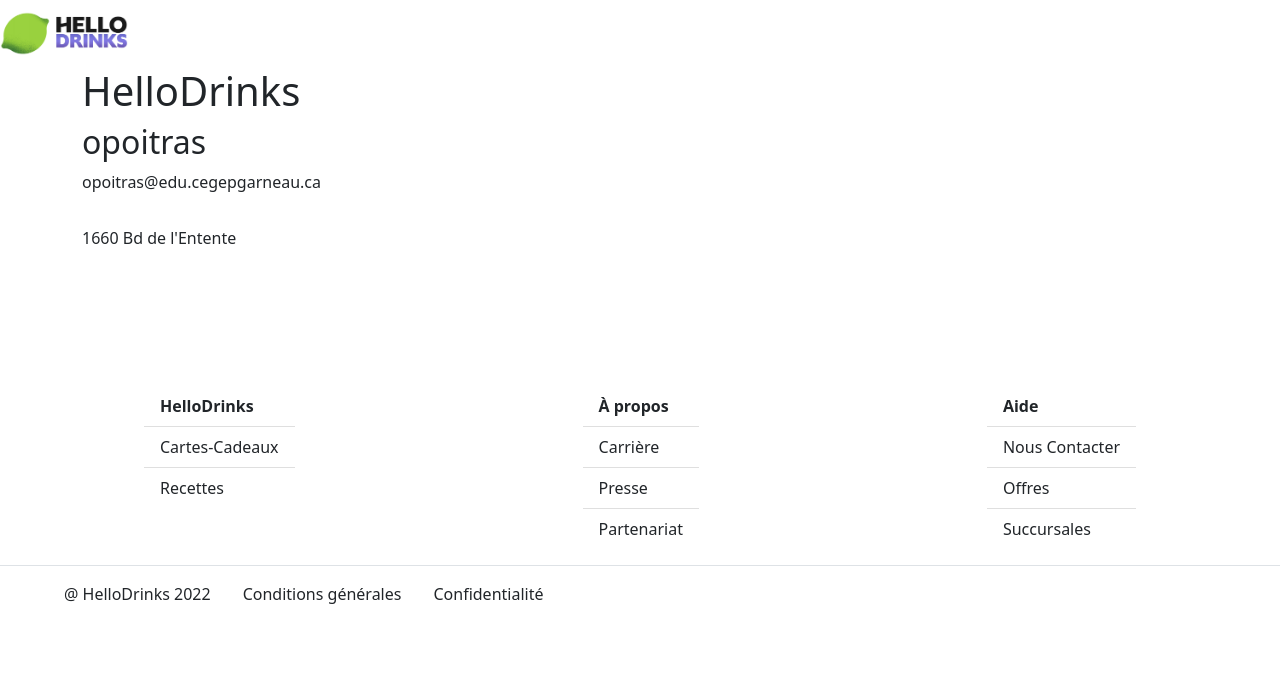
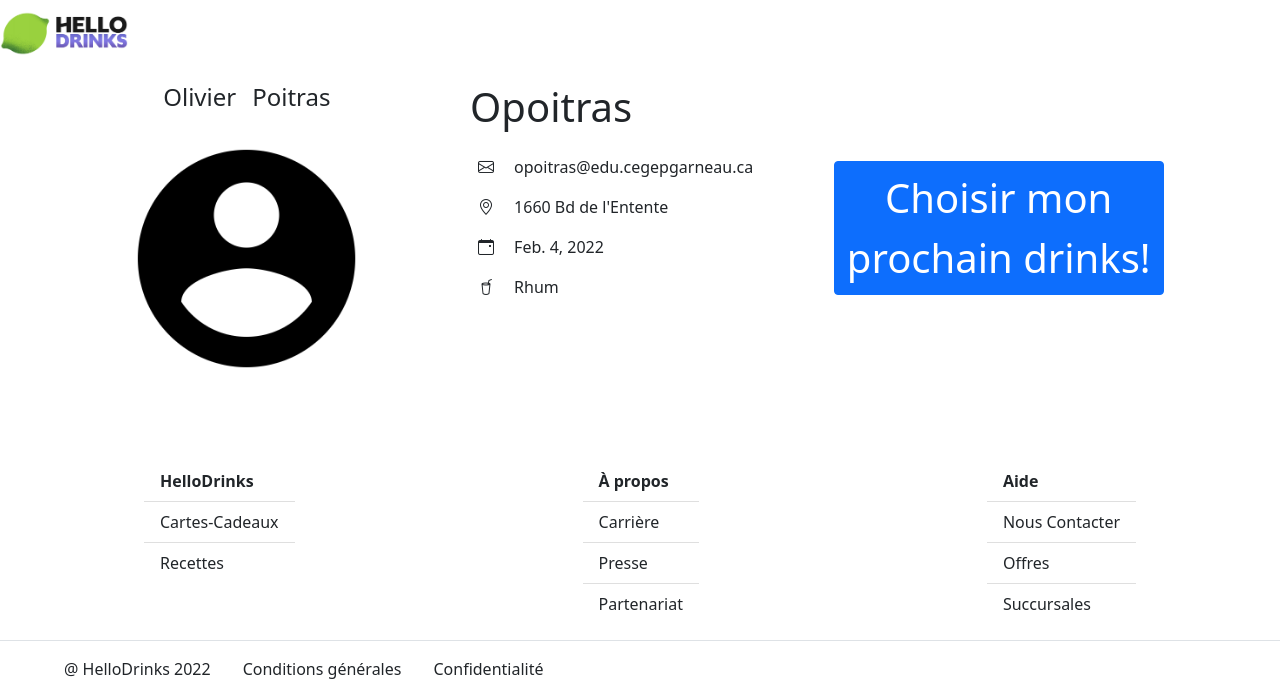
Before and after one commit to levydanqc/helloDrinks, a Django app: template helloDrinks/templates/helloDrinks/usager.html in a window 1280 px wide. Shown: the top 679 px of the page. Run offline with Django 4.2, Linux system fonts and the light colour scheme; the template is opened without the code that fills it: values that come from a table or form of the project are taken from there, others are empty; data comes from the database, SQL or seed files in the repository.

Commit message:
Ajout de la vue des usagers.

```diff
--- a/helloDrinks/static/helloDrinks/styles/styles.css
+++ b/helloDrinks/static/helloDrinks/styles/styles.css
@@ -10,9 +10,14 @@
 body {
   height: 100%; }
 
-img {
+img.left.right {
   object-fit: cover; }
-  img.left {
-    object-position: left; }
-  img.right {
-    object-position: right; }
+
+img.left {
+  object-position: left; }
+
+img.right {
+  object-position: right; }
+
+img.thumbnail {
+  object-fit: none; }
--- a/helloDrinks/static/helloDrinks/styles/styles.scss
+++ b/helloDrinks/static/helloDrinks/styles/styles.scss
@@ -15,11 +15,16 @@
 }
 
 img {
-  object-fit: cover;
+  &.left.right {
+    object-fit: cover;
+  }
   &.left {
     object-position: left;
   }
   &.right {
     object-position: right;
   }
+  &.thumbnail {
+    object-fit: none;
+  }
 }
--- a/helloDrinks/templates/helloDrinks/index.html
+++ b/helloDrinks/templates/helloDrinks/index.html
@@ -1,6 +1,6 @@
 {% extends 'helloDrinks/master.html' %} {% load static %}
 <!-- -->
-{% block title %} HelloDrinks {% endblock %}
+{% block title %}Accueil{% endblock %}
 <!-- -->
 {% block content %}
 
--- a/helloDrinks/templates/helloDrinks/master.html
+++ b/helloDrinks/templates/helloDrinks/master.html
@@ -11,6 +11,10 @@
       href="{% static 'helloDrinks/styles/styles.css' %}"
     />
     <link
+      rel="stylesheet"
+      href="https://cdn.jsdelivr.net/npm/bootstrap-icons@1.5.0/font/bootstrap-icons.css"
+    />
+    <link
       href="https://cdn.jsdelivr.net/npm/bootstrap@5.1.3/dist/css/bootstrap.min.css"
       rel="stylesheet"
       integrity="sha384-1BmE4kWBq78iYhFldvKuhfTAU6auU8tT94WrHftjDbrCEXSU1oBoqyl2QvZ6jIW3"
@@ -21,7 +25,7 @@
       href="{% static 'helloDrinks/assets/favicon.ico' %}"
       type="image/x-icon"
     />
-    <title>{% block title %}{% endblock %}</title>
+    <title>{% block title %}{% endblock %} - HelloDrinks</title>
   </head>
   <body>
     <header class="bg-white w-100">
--- a/helloDrinks/templates/helloDrinks/usager.html
+++ b/helloDrinks/templates/helloDrinks/usager.html
@@ -1,63 +1,71 @@
-{% extends 'master.html' %}
+{% extends 'helloDrinks/master.html' %} {% load static %}
 <!-- -->
-{% block title %} {{ usager.pseudo }} HelloDrinks {% endblock %}
+{% block title %}{{ usager.pseudo }}{% endblock %}
 <!-- -->
 {% block content %}
 <div class="container">
-  <div class="row">
-    <div class="col-md-12">
-      <h1>HelloDrinks</h1>
+  <div class="d-flex justify-content-around mb-5 row">
+    <div class="w-25">
+      <div class="d-flex justify-content-center">
+        <h4 class="mx-2 my-3">{{usager.prenom|capfirst}}</h4>
+        <h4 class="mx-2 my-3">{{usager.nom|capfirst}}</h4>
+      </div>
+      <img
+        class="w-100"
+        src="{% static 'helloDrinks/assets/account.png' %}"
+        alt="Account"
+      />
+    </div>
+    <div class="col-auto">
+      <div class="row my-3">
+        <h1>{{usager.pseudo|capfirst}}</h1>
+      </div>
+      <div class="row my-3">
+        <i class="bi bi-envelope mx-2 col-auto"></i>
+        {{usager.email}}
+      </div>
+      <div class="row my-3">
+        <i class="bi bi-geo-alt mx-2 col-auto"></i>
+        {{usager.adresse|capfirst}}
+      </div>
+      <div class="row my-3">
+        <i class="bi bi-calendar-event mx-2 col-auto"></i>
+        {{usager.ddn}}
+      </div>
+      <div class="row my-3">
+        <i class="bi bi-cup-straw mx-2 col-auto"></i>
+        {{usager.alcoolPref|capfirst}}
+      </div>
+    </div>
+    <div class="col-auto align-self-center">
+      <a href="#" class="btn btn-primary w-100 fs-1 fw-2">
+        Choisir mon <br />prochain drinks!
+      </a>
     </div>
   </div>
-  <div class="row">
-    <div class="col-md-12">
-      <h2>{{usager.pseudo}}</h2>
+  <div class="w-100 row">
+    {% if thumbnail == '200' %}
+    <a href="{% url 'choixDrink' %}">
+      <img
+        src="https://www.thecocktaildb.com/images/ingredients/{{usager.alcoolPref}}.png"
+        alt="Alcool"
+        class="col-3 thumbnail"
+      />
+    </a>
+    {% endif %} {% for ingredient in ingredients %}
+    <div class="col-9 my-3">
+      <div class="col-auto">
+        {% if ingredient.strIngredient %}
+        <h4>{{ingredient.strIngredient}}</h4>
+        {% endif %} {% if ingredient.strABV %}
+        <sub>{{ingredient.strABV}}%</sub>
+        {% endif %} {% if ingredient.strDescription %}
+        <p>{{ingredient.strDescription}}</p>
+        {% endif %}
+      </div>
     </div>
+    {% endfor %}
   </div>
-  <div class="row">
-    <div class="col-md-12">
-      <p>{{usager.email}}</p>
-    </div>
-  </div>
-  <div class="row">
-    <div class="col-md-12">
-      <p>{{usager.telephone}}</p>
-    </div>
-  </div>
-  <div class="row">
-    <div class="col-md-12">
-      <p>{{usager.adresse}}</p>
-    </div>
-  </div>
-  <div class="row">
-    <div class="col-md-12">
-      <p>{{usager.ville}}</p>
-    </div>
-  </div>
-  <div class="row">
-    <div class="col-md-12">
-      <p>{{usager.codePostal}}</p>
-    </div>
-  </div>
-  <div class="row">
-    <div class="col-md-12">
-      <p>{{usager.pays}}</p>
-    </div>
-  </div>
-  <div class="row">
-    <div class="col-md-12">
-      <p>{{usager.dateNaissance}}</p>
-    </div>
-  </div>
-  <div class="row">
-    <div class="col-md-12">
-      <p>{{usager.sexe}}</p>
-    </div>
-  </div>
-  <div class="row">
-    <div class="col-md-12">
-      <p>{{usager.poids}}</p>
-    </div>
-  </div>
+
+  {% endblock %}
 </div>
-{% endblock %}
--- a/package.json
+++ b/package.json
@@ -19,6 +19,7 @@
   "homepage": "https://github.com/levydanqc/helloDrinks#readme",
   "dependencies": {
     "bootstrap": "^5.1.3",
+    "bootstrap-icons": "^1.8.0",
     "node-sass": "^7.0.1"
   }
 }
```
Also changed, not shown: helloDrinks/views.py (+12 -2 lines), helloDrinks/static/helloDrinks/assets/account.png (added), package-lock.json.
